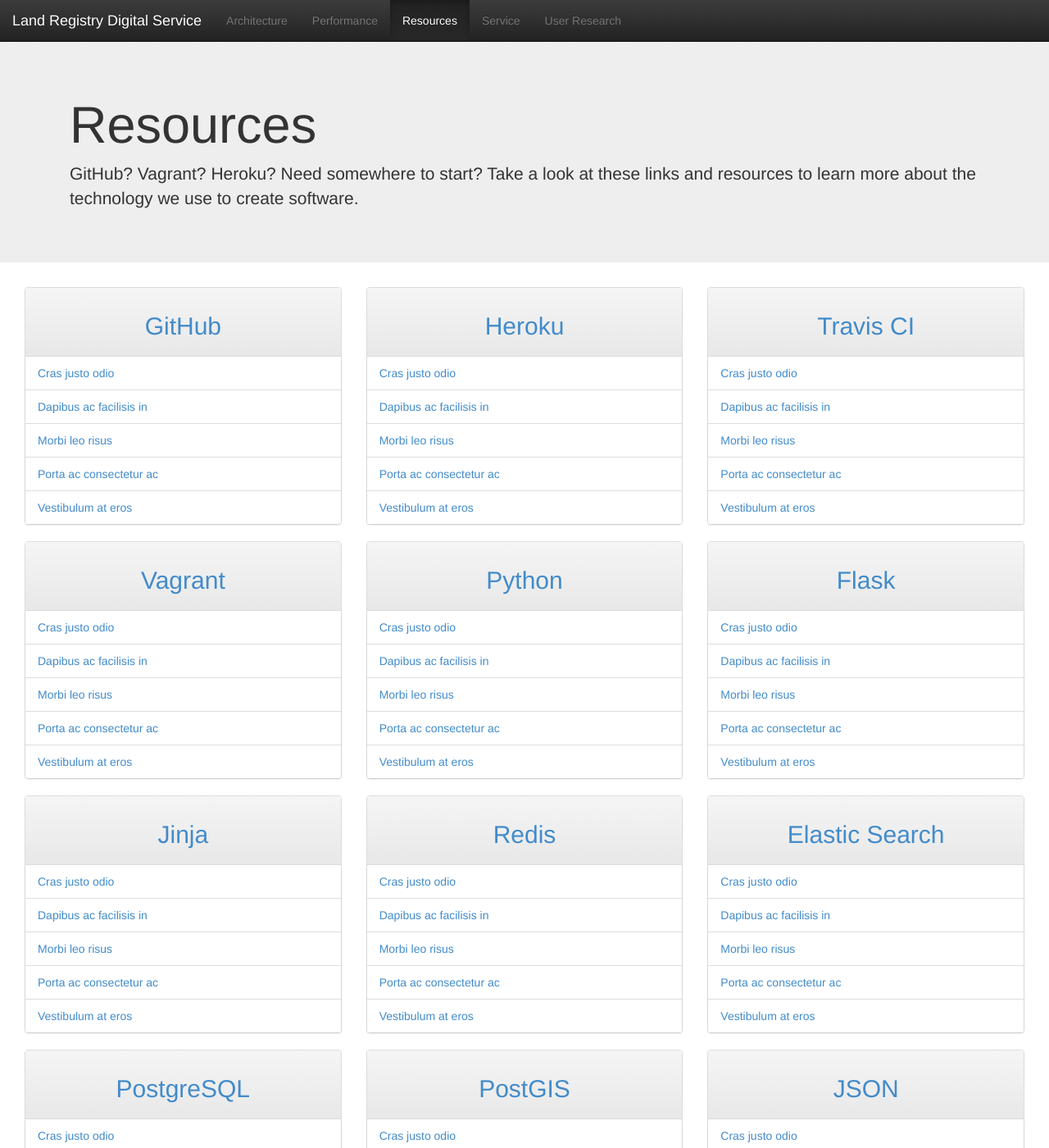
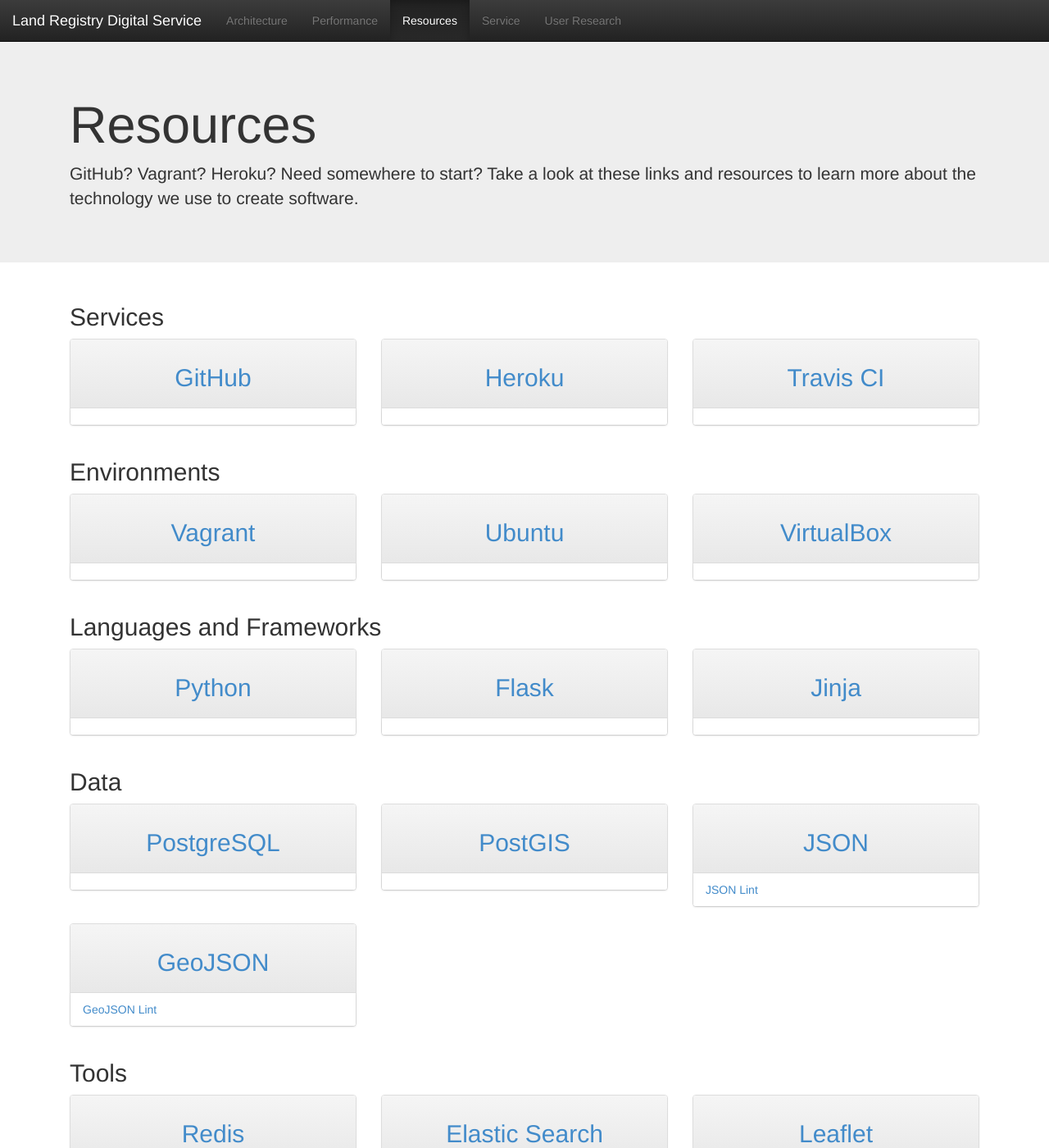
Before and after one commit to ztrelease/landregistry.github.io, a Jekyll site: the page built from resources.html, in a window 1280 px wide and 1400 px high. Shown: the whole window at 82% size. Built offline with Jekyll 4.4.1, drawn with Linux system fonts in a browser that asks for light colours; some of the changed text lies outside the part shown.

Commit message:
added links

```diff
--- a/resources.html
+++ b/resources.html
@@ -14,18 +14,17 @@
   </div>
 </div>
 
-<div class="container-fluid">
+<div class="container">
+  <div class="col-md-12">
+    <h2>Services</h2>
+  </div>
   <div class="col-md-4">
     <div class="panel panel-default">
       <!-- Default panel contents -->
       <div class="panel-heading text-center"><h2><a href="http://www.github.com/">GitHub</a></h2></div>
       <!-- List group -->
       <ul class="list-group">
-        <li class="list-group-item"><a href="#">Cras justo odio</a></li>
-        <li class="list-group-item"><a href="#">Dapibus ac facilisis in</a></li>
-        <li class="list-group-item"><a href="#">Morbi leo risus</a></li>
-        <li class="list-group-item"><a href="#">Porta ac consectetur ac</a></li>
-        <li class="list-group-item"><a href="#">Vestibulum at eros</a></li>
+        <li class="list-group-item"><a href="#"></a></li>
       </ul>
     </div>
   </div>
@@ -36,11 +35,7 @@
       <div class="panel-heading text-center"><h2><a href="http://www.heroku.com/">Heroku</a></h2></div>
       <!-- List group -->
       <ul class="list-group">
-        <li class="list-group-item"><a href="#">Cras justo odio</a></li>
-        <li class="list-group-item"><a href="#">Dapibus ac facilisis in</a></li>
-        <li class="list-group-item"><a href="#">Morbi leo risus</a></li>
-        <li class="list-group-item"><a href="#">Porta ac consectetur ac</a></li>
-        <li class="list-group-item"><a href="#">Vestibulum at eros</a></li>
+        <li class="list-group-item"><a href="#"></a></li>
       </ul>
     </div>
   </div>
@@ -51,11 +46,21 @@
       <div class="panel-heading text-center"><h2><a href="https://travis-ci.org/">Travis CI</a></h2></div>
       <!-- List group -->
       <ul class="list-group">
-        <li class="list-group-item"><a href="#">Cras justo odio</a></li>
-        <li class="list-group-item"><a href="#">Dapibus ac facilisis in</a></li>
-        <li class="list-group-item"><a href="#">Morbi leo risus</a></li>
-        <li class="list-group-item"><a href="#">Porta ac consectetur ac</a></li>
-        <li class="list-group-item"><a href="#">Vestibulum at eros</a></li>
+        <li class="list-group-item"><a href="#"></a></li>
+      </ul>
+    </div>
+  </div>
+
+  <div class="col-md-12">
+    <h2>Environments</h2>
+  </div>
+  <div class="col-md-4">
+    <div class="panel panel-default">
+      <!-- Default panel contents -->
+      <div class="panel-heading text-center"><h2><a href="https://www.vagrantup.com/">Vagrant</a></h2></div>
+      <!-- List group -->
+      <ul class="list-group">
+        <li class="list-group-item"><a href="#"></a></li>
       </ul>
     </div>
   </div>
@@ -63,14 +68,10 @@
   <div class="col-md-4">
     <div class="panel panel-default">
       <!-- Default panel contents -->
-      <div class="panel-heading text-center"><h2><a href="https://www.vagrantup.com/">Vagrant</a></h2></div>
+      <div class="panel-heading text-center"><h2><a href="http://www.ubuntu.com/server">Ubuntu</a></h2></div>
       <!-- List group -->
       <ul class="list-group">
-        <li class="list-group-item"><a href="#">Cras justo odio</a></li>
-        <li class="list-group-item"><a href="#">Dapibus ac facilisis in</a></li>
-        <li class="list-group-item"><a href="#">Morbi leo risus</a></li>
-        <li class="list-group-item"><a href="#">Porta ac consectetur ac</a></li>
-        <li class="list-group-item"><a href="#">Vestibulum at eros</a></li>
+        <li class="list-group-item"><a href="#"></a></li>
       </ul>
     </div>
   </div>
@@ -78,14 +79,24 @@
   <div class="col-md-4">
     <div class="panel panel-default">
       <!-- Default panel contents -->
+      <div class="panel-heading text-center"><h2><a href="https://www.virtualbox.org/">VirtualBox</a></h2></div>
+      <!-- List group -->
+      <ul class="list-group">
+        <li class="list-group-item"><a href="#"></a></li>
+      </ul>
+    </div>
+  </div>
+
+  <div class="col-md-12">
+    <h2>Languages and Frameworks</h2>
+  </div>
+  <div class="col-md-4">
+    <div class="panel panel-default">
+      <!-- Default panel contents -->
       <div class="panel-heading text-center"><h2><a href="https://www.python.org/">Python</a></h2></div>
       <!-- List group -->
       <ul class="list-group">
-        <li class="list-group-item"><a href="#">Cras justo odio</a></li>
-        <li class="list-group-item"><a href="#">Dapibus ac facilisis in</a></li>
-        <li class="list-group-item"><a href="#">Morbi leo risus</a></li>
-        <li class="list-group-item"><a href="#">Porta ac consectetur ac</a></li>
-        <li class="list-group-item"><a href="#">Vestibulum at eros</a></li>
+        <li class="list-group-item"><a href="#"></a></li>
       </ul>
     </div>
   </div>
@@ -96,11 +107,7 @@
       <div class="panel-heading text-center"><h2><a href="http://flask.pocoo.org/">Flask</a></h2></div>
       <!-- List group -->
       <ul class="list-group">
-        <li class="list-group-item"><a href="#">Cras justo odio</a></li>
-        <li class="list-group-item"><a href="#">Dapibus ac facilisis in</a></li>
-        <li class="list-group-item"><a href="#">Morbi leo risus</a></li>
-        <li class="list-group-item"><a href="#">Porta ac consectetur ac</a></li>
-        <li class="list-group-item"><a href="#">Vestibulum at eros</a></li>
+        <li class="list-group-item"><a href="#"></a></li>
       </ul>
     </div>
   </div>
@@ -111,11 +118,21 @@
       <div class="panel-heading text-center"><h2><a href="http://jinja.pocoo.org/">Jinja</a></h2></div>
       <!-- List group -->
       <ul class="list-group">
-        <li class="list-group-item"><a href="#">Cras justo odio</a></li>
-        <li class="list-group-item"><a href="#">Dapibus ac facilisis in</a></li>
-        <li class="list-group-item"><a href="#">Morbi leo risus</a></li>
-        <li class="list-group-item"><a href="#">Porta ac consectetur ac</a></li>
-        <li class="list-group-item"><a href="#">Vestibulum at eros</a></li>
+        <li class="list-group-item"><a href="#"></a></li>
+      </ul>
+    </div>
+  </div>
+
+  <div class="col-md-12">
+    <h2>Data</h2>
+  </div>
+  <div class="col-md-4">
+    <div class="panel panel-default">
+      <!-- Default panel contents -->
+      <div class="panel-heading text-center"><h2><a href="http://www.postgresql.org/">PostgreSQL</a></h2></div>
+      <!-- List group -->
+      <ul class="list-group">
+        <li class="list-group-item"><a href="#"></a></li>
       </ul>
     </div>
   </div>
@@ -123,14 +140,46 @@
   <div class="col-md-4">
     <div class="panel panel-default">
       <!-- Default panel contents -->
+      <div class="panel-heading text-center"><h2><a href="http://postgis.net/">PostGIS</a></h2></div>
+      <!-- List group -->
+      <ul class="list-group">
+        <li class="list-group-item"><a href="#"></a></li>
+      </ul>
+    </div>
+  </div>
+
+  <div class="col-md-4">
+    <div class="panel panel-default">
+      <!-- Default panel contents -->
+      <div class="panel-heading text-center"><h2><a href="http://www.json.org/">JSON</a></h2></div>
+      <!-- List group -->
+      <ul class="list-group">
+        <li class="list-group-item"><a href="http://jsonlint.com/">JSON Lint</a></li>
+      </ul>
+    </div>
+  </div>
+
+  <div class="col-md-4">
+    <div class="panel panel-default">
+      <!-- Default panel contents -->
+      <div class="panel-heading text-center"><h2><a href="http://geojson.org/">GeoJSON</a></h2></div>
+      <!-- List group -->
+      <ul class="list-group">
+        <li class="list-group-item"><a href="http://geojsonlint.com/">GeoJSON Lint</a></li>
+      </ul>
+    </div>
+  </div>
+
+  <div class="col-md-12">
+    <h2>Tools</h2>
+  </div>
+  <div class="col-md-4">
+    <div class="panel panel-default">
+      <!-- Default panel contents -->
       <div class="panel-heading text-center"><h2><a href="http://redis.io/">Redis</a></h2></div>
       <!-- List group -->
       <ul class="list-group">
-        <li class="list-group-item"><a href="#">Cras justo odio</a></li>
-        <li class="list-group-item"><a href="#">Dapibus ac facilisis in</a></li>
-        <li class="list-group-item"><a href="#">Morbi leo risus</a></li>
-        <li class="list-group-item"><a href="#">Porta ac consectetur ac</a></li>
-        <li class="list-group-item"><a href="#">Vestibulum at eros</a></li>
+        <li class="list-group-item"><a href="#"></a></li>
       </ul>
     </div>
   </div>
@@ -141,71 +190,7 @@
       <div class="panel-heading text-center"><h2><a href="http://www.elasticsearch.org/">Elastic Search</a></h2></div>
       <!-- List group -->
       <ul class="list-group">
-        <li class="list-group-item"><a href="#">Cras justo odio</a></li>
-        <li class="list-group-item"><a href="#">Dapibus ac facilisis in</a></li>
-        <li class="list-group-item"><a href="#">Morbi leo risus</a></li>
-        <li class="list-group-item"><a href="#">Porta ac consectetur ac</a></li>
-        <li class="list-group-item"><a href="#">Vestibulum at eros</a></li>
-      </ul>
-    </div>
-  </div>
-
-  <div class="col-md-4">
-    <div class="panel panel-default">
-      <!-- Default panel contents -->
-      <div class="panel-heading text-center"><h2><a href="http://www.postgresql.org/">PostgreSQL</a></h2></div>
-      <!-- List group -->
-      <ul class="list-group">
-        <li class="list-group-item"><a href="#">Cras justo odio</a></li>
-        <li class="list-group-item"><a href="#">Dapibus ac facilisis in</a></li>
-        <li class="list-group-item"><a href="#">Morbi leo risus</a></li>
-        <li class="list-group-item"><a href="#">Porta ac consectetur ac</a></li>
-        <li class="list-group-item"><a href="#">Vestibulum at eros</a></li>
-      </ul>
-    </div>
-  </div>
-
-  <div class="col-md-4">
-    <div class="panel panel-default">
-      <!-- Default panel contents -->
-      <div class="panel-heading text-center"><h2><a href="http://postgis.net/">PostGIS</a></h2></div>
-      <!-- List group -->
-      <ul class="list-group">
-        <li class="list-group-item"><a href="#">Cras justo odio</a></li>
-        <li class="list-group-item"><a href="#">Dapibus ac facilisis in</a></li>
-        <li class="list-group-item"><a href="#">Morbi leo risus</a></li>
-        <li class="list-group-item"><a href="#">Porta ac consectetur ac</a></li>
-        <li class="list-group-item"><a href="#">Vestibulum at eros</a></li>
-      </ul>
-    </div>
-  </div>
-
-  <div class="col-md-4">
-    <div class="panel panel-default">
-      <!-- Default panel contents -->
-      <div class="panel-heading text-center"><h2><a href="http://www.json.org/">JSON</a></h2></div>
-      <!-- List group -->
-      <ul class="list-group">
-        <li class="list-group-item"><a href="#">Cras justo odio</a></li>
-        <li class="list-group-item"><a href="#">Dapibus ac facilisis in</a></li>
-        <li class="list-group-item"><a href="#">Morbi leo risus</a></li>
-        <li class="list-group-item"><a href="#">Porta ac consectetur ac</a></li>
-        <li class="list-group-item"><a href="#">Vestibulum at eros</a></li>
-      </ul>
-    </div>
-  </div>
-
-  <div class="col-md-4">
-    <div class="panel panel-default">
-      <!-- Default panel contents -->
-      <div class="panel-heading text-center"><h2><a href="http://geojson.org/">GeoJSON</a></h2></div>
-      <!-- List group -->
-      <ul class="list-group">
-        <li class="list-group-item"><a href="#">Cras justo odio</a></li>
-        <li class="list-group-item"><a href="#">Dapibus ac facilisis in</a></li>
-        <li class="list-group-item"><a href="#">Morbi leo risus</a></li>
-        <li class="list-group-item"><a href="#">Porta ac consectetur ac</a></li>
-        <li class="list-group-item"><a href="#">Vestibulum at eros</a></li>
+        <li class="list-group-item"><a href="#"></a></li>
       </ul>
     </div>
   </div>
@@ -216,13 +201,8 @@
       <div class="panel-heading text-center"><h2><a href="http://leafletjs.com/">Leaflet</a></h2></div>
       <!-- List group -->
       <ul class="list-group">
-        <li class="list-group-item"><a href="#">Cras justo odio</a></li>
-        <li class="list-group-item"><a href="#">Dapibus ac facilisis in</a></li>
-        <li class="list-group-item"><a href="#">Morbi leo risus</a></li>
-        <li class="list-group-item"><a href="#">Porta ac consectetur ac</a></li>
-        <li class="list-group-item"><a href="#">Vestibulum at eros</a></li>
+        <li class="list-group-item"><a href="#"></a></li>
       </ul>
     </div>
   </div>
-
 </div>
```
